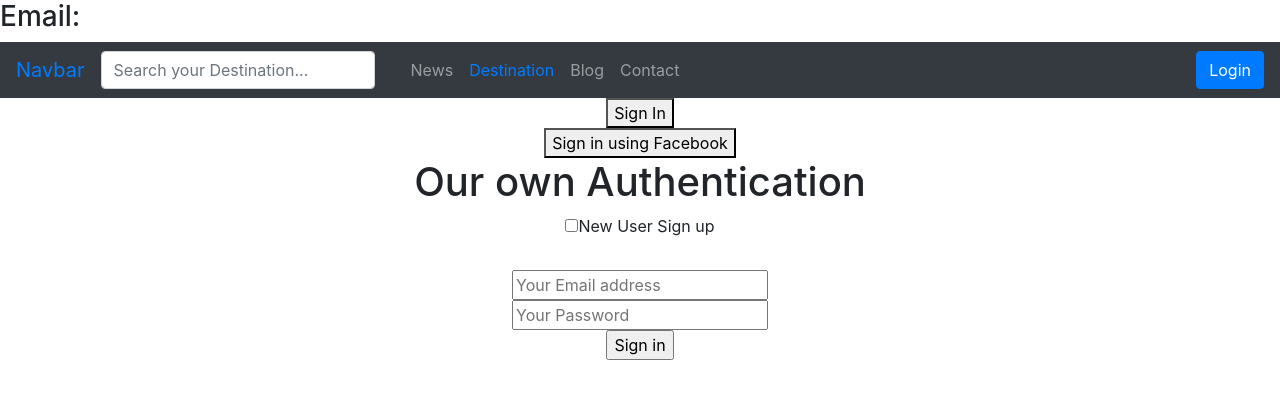
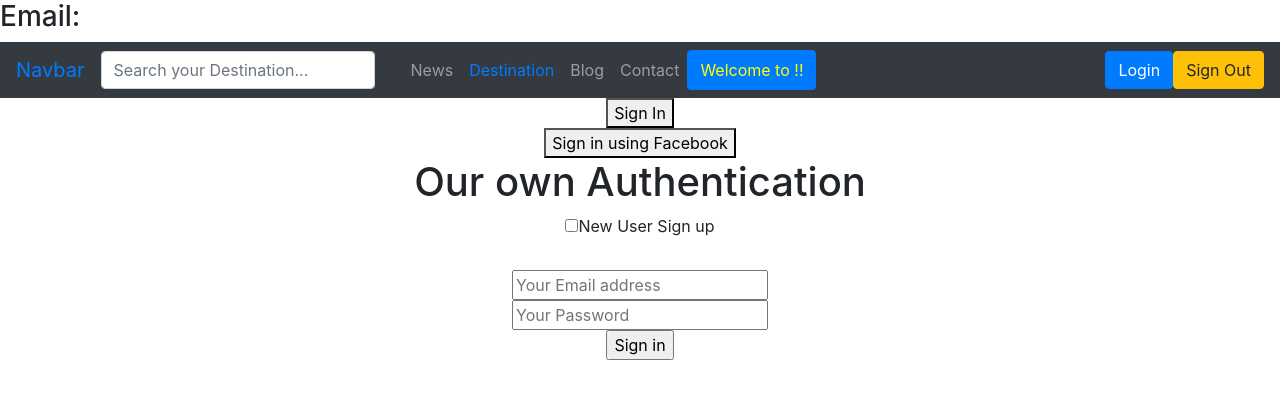
Before and after one commit to nahidkishore/travel-bd, a React (Create React App) app: page /login in a window 1280 px wide. Shown: the top 398 px of the page. Built offline with nearby package versions, Linux system fonts and the light colour scheme.

Commit message:
sign out button work

```diff
--- a/src/components/Header/Header.js
+++ b/src/components/Header/Header.js
@@ -1,8 +1,10 @@
-import React from 'react';
+import React, { useContext } from 'react';
 import { Button, Form, FormControl, Nav, Navbar } from 'react-bootstrap';
 import { Link } from 'react-router-dom';
+import { UserContext } from '../../App';
 import './Header.css';
 const Header = () => {
+  const [loggedInUser, setLoggedInUser]=useContext(UserContext);
   return (
     <div>
       <Navbar bg="dark" variant="dark">
@@ -16,8 +18,12 @@ const Header = () => {
       <Nav.Link href="/"><Link to="/destination">Destination</Link> </Nav.Link>
       <Nav.Link href="#pricing">Blog</Nav.Link>
       <Nav.Link href="#">Contact</Nav.Link>
+
+      <Button style={{color: 'yellow'}}>Welcome to {loggedInUser.displayName}!!</Button>
+
     </Nav>
     <Link to="/login"><Button>Login</Button></Link>
+    <Button onClick={()=> setLoggedInUser({})} variant="warning">Sign Out</Button>
 
 
   </Navbar>
```
